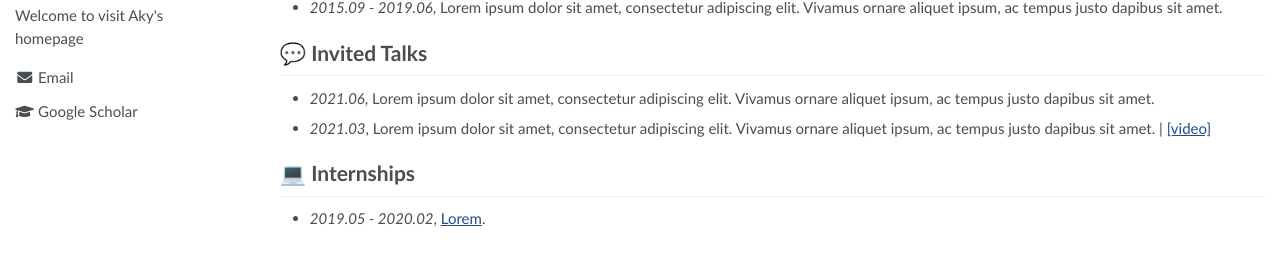
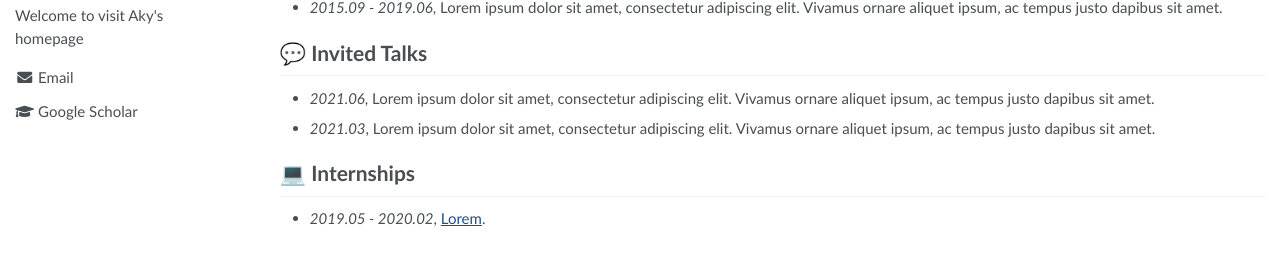
Before and after one commit to aky3100/aky3100.github.io, a Jekyll site: the page built from _pages/about.md, in a window 1280 px wide. Shown: the part 349-614 px from the top of the page. Built offline with Jekyll 4.4.1, drawn with Linux system fonts in a browser that asks for light colours.

Commit message:
Update about.md

```diff
--- a/_pages/about.md
+++ b/_pages/about.md
@@ -36,7 +36,7 @@ redirect_from:
 
 # 💬 Invited Talks
 - *2021.06*, Lorem ipsum dolor sit amet, consectetur adipiscing elit. Vivamus ornare aliquet ipsum, ac tempus justo dapibus sit amet.
-- *2021.03*, Lorem ipsum dolor sit amet, consectetur adipiscing elit. Vivamus ornare aliquet ipsum, ac tempus justo dapibus sit amet.  \| [\[video\]](https://github.com/)
+- *2021.03*, Lorem ipsum dolor sit amet, consectetur adipiscing elit. Vivamus ornare aliquet ipsum, ac tempus justo dapibus sit amet.
 
 # 💻 Internships
 - *2019.05 - 2020.02*, [Lorem](https://github.com/).
```
